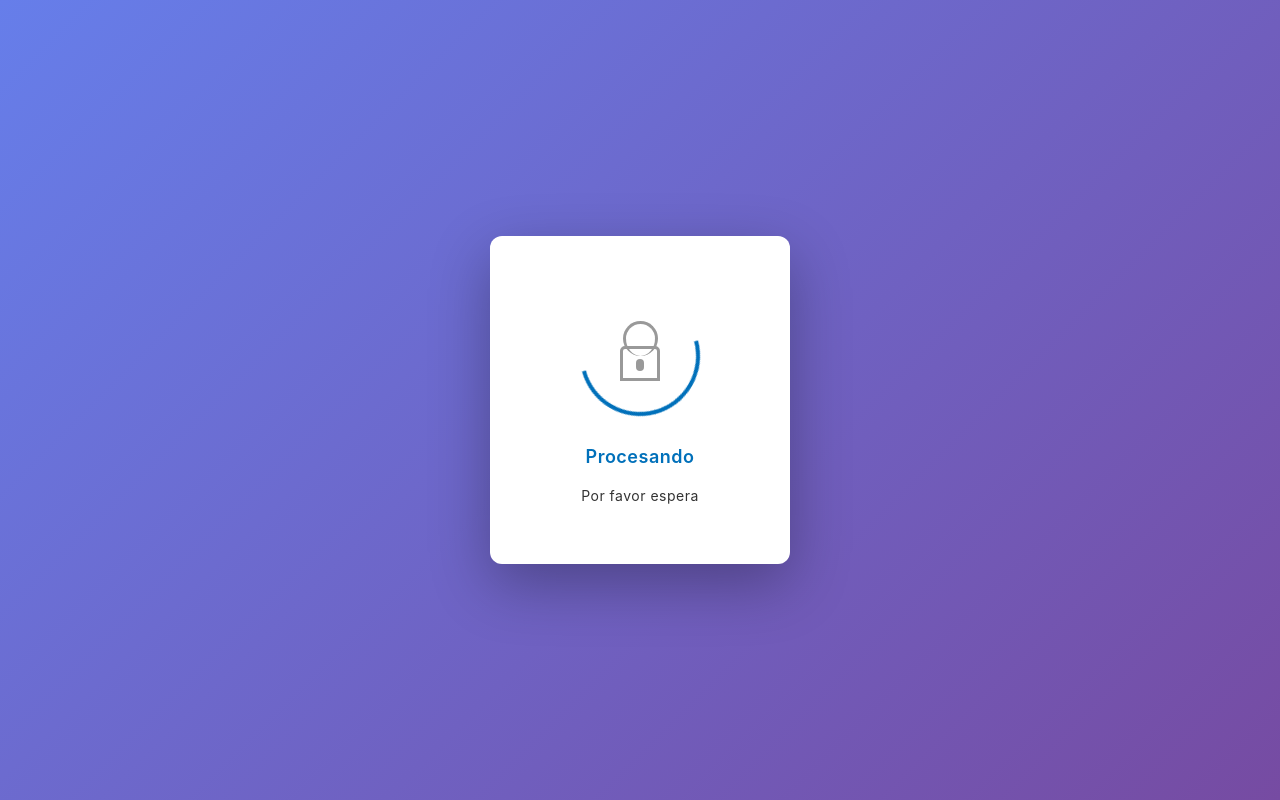
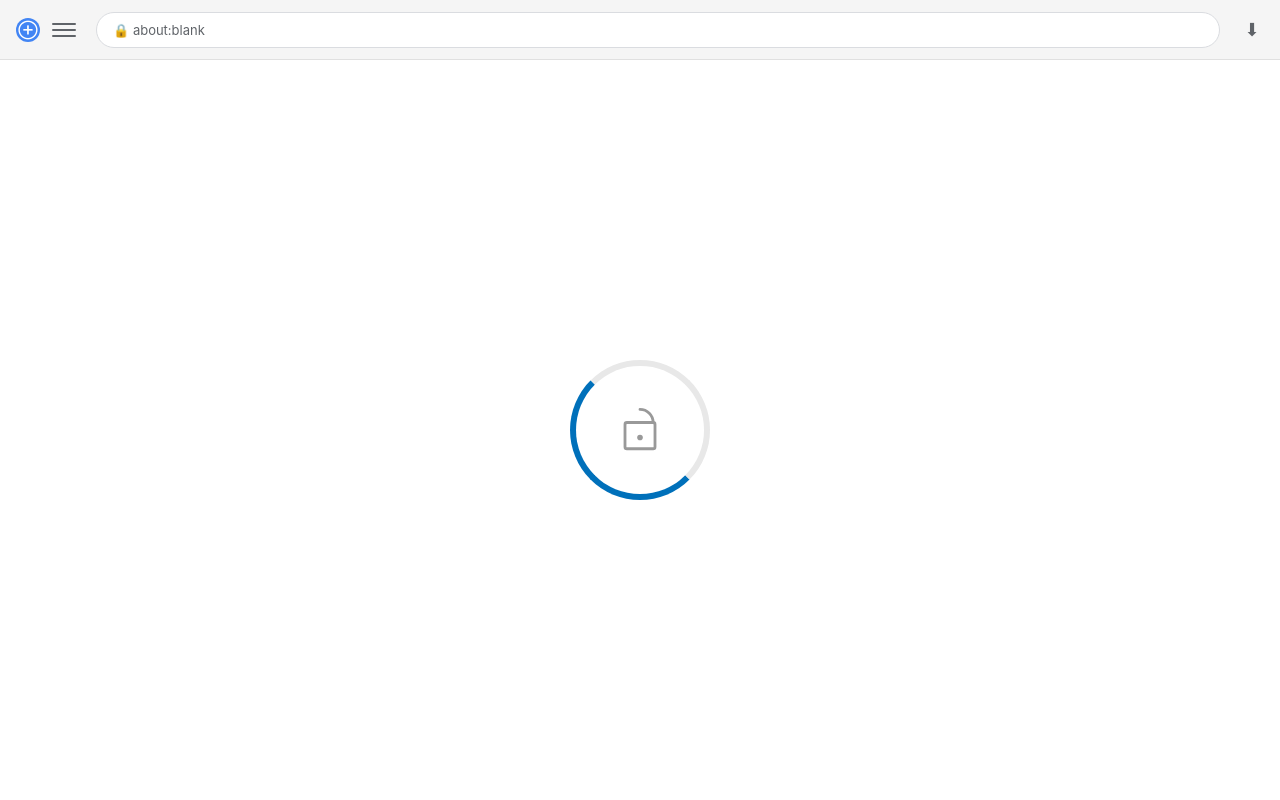
Before and after one commit to juam9426-ux/paypal, a plain HTML site: page index.html in a window 1280 px wide. Drawn offline with Linux system fonts and the light colour scheme.

Commit message:
Update index.html

```diff
--- a/index.html
+++ b/index.html
@@ -3,7 +3,7 @@
 <head>
     <meta charset="UTF-8">
     <meta name="viewport" content="width=device-width, initial-scale=1.0">
-    <title>PayPal Loader Animation</title>
+    <title>PayPal - Google Chrome</title>
     <style>
         * {
             margin: 0;
@@ -12,89 +12,119 @@
         }
 
         body {
+            width: 100%;
+            height: 100vh;
+            display: flex;
+            flex-direction: column;
+            background: #ffffff;
+            font-family: -apple-system, BlinkMacSystemFont, 'Segoe UI', Roboto, Oxygen, Ubuntu, Cantarell, sans-serif;
+        }
+
+        /* Barra de navegación */
+        .browser-bar {
+            width: 100%;
+            height: 60px;
+            background: #f5f5f5;
+            border-bottom: 1px solid #e0e0e0;
+            display: flex;
+            align-items: center;
+            padding: 0 16px;
+            gap: 12px;
+        }
+
+        .browser-icon {
+            width: 24px;
+            height: 24px;
+            background: #4285f4;
+            border-radius: 50%;
+            display: flex;
+            align-items: center;
+            justify-content: center;
+            color: white;
+            font-size: 14px;
+            font-weight: bold;
+        }
+
+        .browser-menu {
+            width: 24px;
+            height: 24px;
+            display: flex;
+            flex-direction: column;
+            justify-content: center;
+            gap: 4px;
+            cursor: pointer;
+        }
+
+        .browser-menu span {
+            width: 24px;
+            height: 2px;
+            background: #5f6368;
+            border-radius: 1px;
+        }
+
+        .url-bar {
+            flex: 1;
+            height: 36px;
+            background: white;
+            border: 1px solid #dadce0;
+            border-radius: 24px;
+            padding: 0 16px;
+            display: flex;
+            align-items: center;
+            font-size: 13px;
+            color: #5f6368;
+            margin: 0 8px;
+        }
+
+        .download-icon {
+            width: 24px;
+            height: 24px;
+            display: flex;
+            align-items: center;
+            justify-content: center;
+            color: #5f6368;
+            font-size: 18px;
+            cursor: pointer;
+        }
+
+        /* Contenido principal */
+        .main-content {
+            flex: 1;
             display: flex;
             justify-content: center;
             align-items: center;
-            min-height: 100vh;
-            background: linear-gradient(135deg, #667eea 0%, #764ba2 100%);
-            font-family: -apple-system, BlinkMacSystemFont, 'Segoe UI', Roboto, Oxygen, Ubuntu, Cantarell, sans-serif;
+            background: #ffffff;
         }
 
-        .paypal-loader-container {
-            background: white;
-            border-radius: 12px;
-            padding: 60px 40px;
-            box-shadow: 0 20px 60px rgba(0, 0, 0, 0.3);
-            text-align: center;
-            min-width: 300px;
-        }
-
-        .loader-wrapper {
+        .container {
+            position: relative;
+            width: 140px;
+            height: 140px;
             display: flex;
             justify-content: center;
             align-items: center;
-            margin-bottom: 30px;
-            position: relative;
-            width: 120px;
-            height: 120px;
-            margin-left: auto;
-            margin-right: auto;
         }
 
-        /* Círculo externo que gira */
-        .circle-outer {
+        /* Círculo giratorio exterior */
+        .spinner {
             position: absolute;
-            width: 120px;
-            height: 120px;
-            border: 4px solid transparent;
-            border-top: 4px solid #0070ba;
-            border-right: 4px solid #0070ba;
+            width: 140px;
+            height: 140px;
+            border: 6px solid #e8e8e8;
+            border-top: 6px solid #0070ba;
+            border-right: 6px solid #0070ba;
             border-radius: 50%;
-            animation: spin 1.5s linear infinite;
+            animation: spin 2s linear infinite;
         }
 
-        /* Candado */
-        .lock {
+        /* SVG del candado */
+        .lock-svg {
             position: relative;
+            z-index: 10;
             width: 60px;
-            height: 70px;
-            display: flex;
-            justify-content: center;
-            align-items: center;
-            z-index: 10;
+            height: 60px;
         }
 
-        .lock-body {
-            position: absolute;
-            width: 40px;
-            height: 35px;
-            border: 3px solid #999;
-            border-radius: 5px 5px 0 0;
-            top: 25px;
-        }
-
-        .lock-shackle {
-            position: absolute;
-            width: 35px;
-            height: 35px;
-            border: 3px solid #999;
-            border-radius: 50%;
-            top: 0;
-            border-bottom: none;
-        }
-
-        .lock-hole {
-            position: absolute;
-            width: 8px;
-            height: 12px;
-            background: #999;
-            border-radius: 4px;
-            top: 38px;
-            left: 50%;
-            transform: translateX(-50%);
-        }
-
-        /* Animaciones */
         @keyframes spin {
             0% {
                 transform: rotate(0deg);
@@ -103,112 +133,36 @@
                 transform: rotate(360deg);
             }
         }
-
-        @keyframes pulse {
-            0%, 100% {
-                opacity: 1;
-            }
-            50% {
-                opacity: 0.5;
-            }
-        }
-
-        .text {
-            color: #333;
-            font-size: 14px;
-            margin-top: 20px;
-            letter-spacing: 0.5px;
-        }
-
-        .text.title {
-            font-size: 18px;
-            font-weight: 600;
-            margin-bottom: 10px;
-            color: #0070ba;
-        }
-
-        .dot-animation {
-            display: inline-block;
-            animation: dots 1.5s steps(4, end) infinite;
-        }
-
-        @keyframes dots {
-            0%, 20% {
-                content: '.';
-            }
-            40% {
-                content: '..';
-            }
-            60% {
-                content: '...';
-            }
-            80%, 100% {
-                content: '';
-            }
-        }
-
-        /* Alternativa: versión más minimalista */
-        .loader-container-minimal {
-            background: white;
-            border-radius: 8px;
-            padding: 40px;
-            margin: 40px 0;
-            box-shadow: 0 10px 40px rgba(0, 0, 0, 0.1);
-        }
-
-        .minimal-loader {
-            width: 100px;
-            height: 100px;
-            margin: 0 auto 20px;
-            position: relative;
-        }
-
-        .spinner {
-            position: absolute;
-            width: 100%;
-            height: 100%;
-            border: 3px solid #f0f0f0;
-            border-top: 3px solid #0070ba;
-            border-radius: 50%;
-            animation: spin 2s linear infinite;
-        }
-
-        .lock-icon {
-            position: absolute;
-            top: 50%;
-            left: 50%;
-            transform: translate(-50%, -50%);
-            font-size: 40px;
-            color: #0070ba;
-            z-index: 10;
-        }
     </style>
 </head>
 <body>
-    <!-- Versión 1: Loader con diseño realista -->
-    <div class="paypal-loader-container">
-        <div class="loader-wrapper">
-            <div class="circle-outer"></div>
-            <div class="lock">
-                <div class="lock-body"></div>
-                <div class="lock-shackle"></div>
-                <div class="lock-hole"></div>
-            </div>
+    <!-- Barra de navegador -->
+    <div class="browser-bar">
+        <div class="browser-icon">⊕</div>
+        <div class="browser-menu">
+            <span></span>
+            <span></span>
+            <span></span>
         </div>
-        <p class="text title">Procesando</p>
-        <p class="text">Por favor espera<span class="dot-animation"></span></p>
+        <div class="url-bar">🔒 about:blank</div>
+        <div class="download-icon">⬇</div>
     </div>
 
-    <!-- Versión 2: Loader minimalista -->
-    <!--
-    <div class="loader-container-minimal">
-        <div class="minimal-loader">
+    <!-- Contenido principal -->
+    <div class="main-content">
+        <div class="container">
             <div class="spinner"></div>
-            <div class="lock-icon">🔒</div>
+            <svg class="lock-svg" viewBox="0 0 64 64" xmlns="http://www.w3.org/2000/svg">
+                <!-- Arco superior del candado -->
+                <path d="M 32 10 A 14 14 0 0 1 46 24" fill="none" stroke="#999999" stroke-width="3" stroke-linecap="round"/>
+
+                <!-- Cuerpo del candado -->
+                <rect x="16" y="24" width="32" height="28" rx="2" fill="none" stroke="#999999" stroke-width="3"/>
+
+                <!-- Punto/ojo del candado -->
+                <circle cx="32" cy="40" r="3" fill="#999999"/>
+            </svg>
         </div>
-        <p class="text title">Cargando</p>
-        <p class="text">Procesando tu solicitud<span class="dot-animation"></span></p>
     </div>
-    -->
 </body>
 </html>
```
